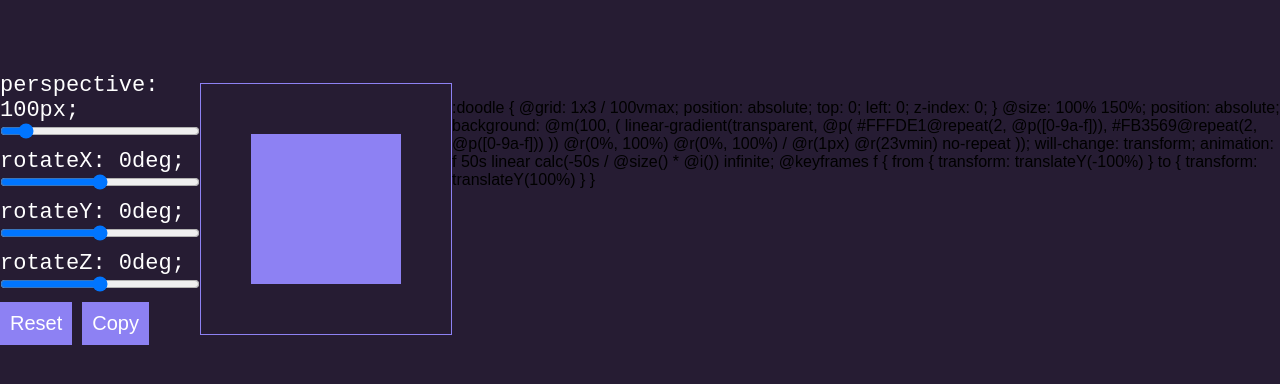
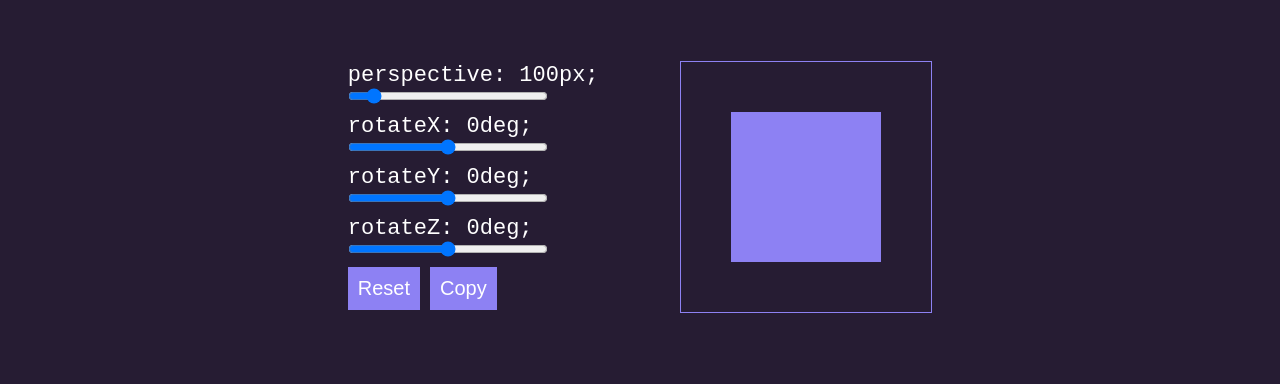
Before and after one commit to cristiansandu22/Vue-app-test, a plain HTML site: page index.html in a window 1280 px wide. Shown: the part 256-640 px from the top of the page. Drawn offline with nearby package versions, Linux system fonts and the light colour scheme.

Commit message:
Second commit
Deleted css-doodle

```diff
--- a/index.html
+++ b/index.html
@@ -34,37 +34,7 @@
         </div>
       </section>
     </main>
-
   </div>
-
-  <css-doodle>
-    :doodle {
-    @grid: 1x3 / 100vmax;
-    position: absolute;
-    top: 0; left: 0;
-    z-index: 0;
-    }
-
-    @size: 100% 150%;
-    position: absolute;
-
-    background: @m(100, (
-    linear-gradient(transparent, @p(
-    #FFFDE1@repeat(2, @p([0-9a-f])),
-    #FB3569@repeat(2, @p([0-9a-f]))
-    ))
-    @r(0%, 100%) @r(0%, 100%) /
-    @r(1px) @r(23vmin)
-    no-repeat
-    ));
-
-    will-change: transform;
-    animation: f 50s linear calc(-50s / @size() * @i()) infinite;
-    @keyframes f {
-    from { transform: translateY(-100%) }
-    to { transform: translateY(100%) }
-    }
-  </css-doodle>
 
   <script src="https://unpkg.com/css-doodle@0.6.1/css-doodle.min.js"></script>
   <script src="https://unpkg.com/vue@3/dist/vue.global.js"></script>
```
